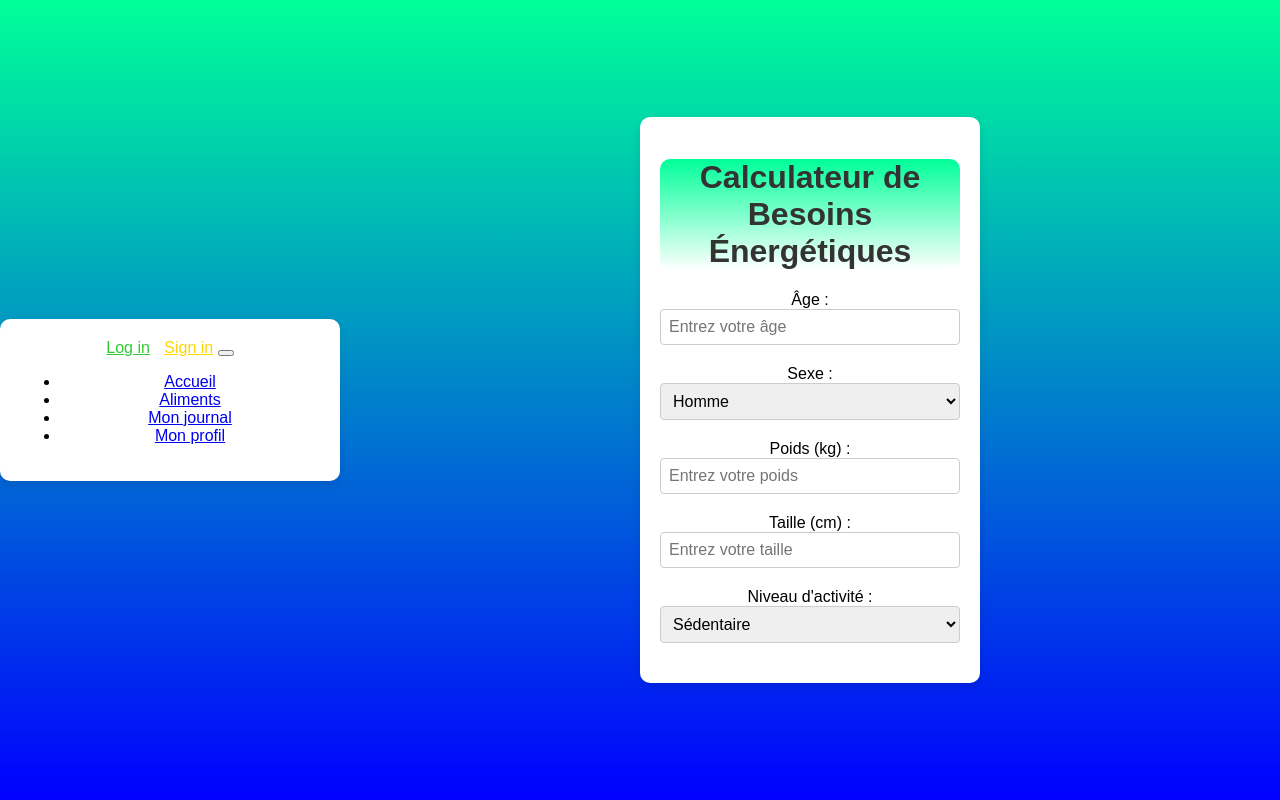
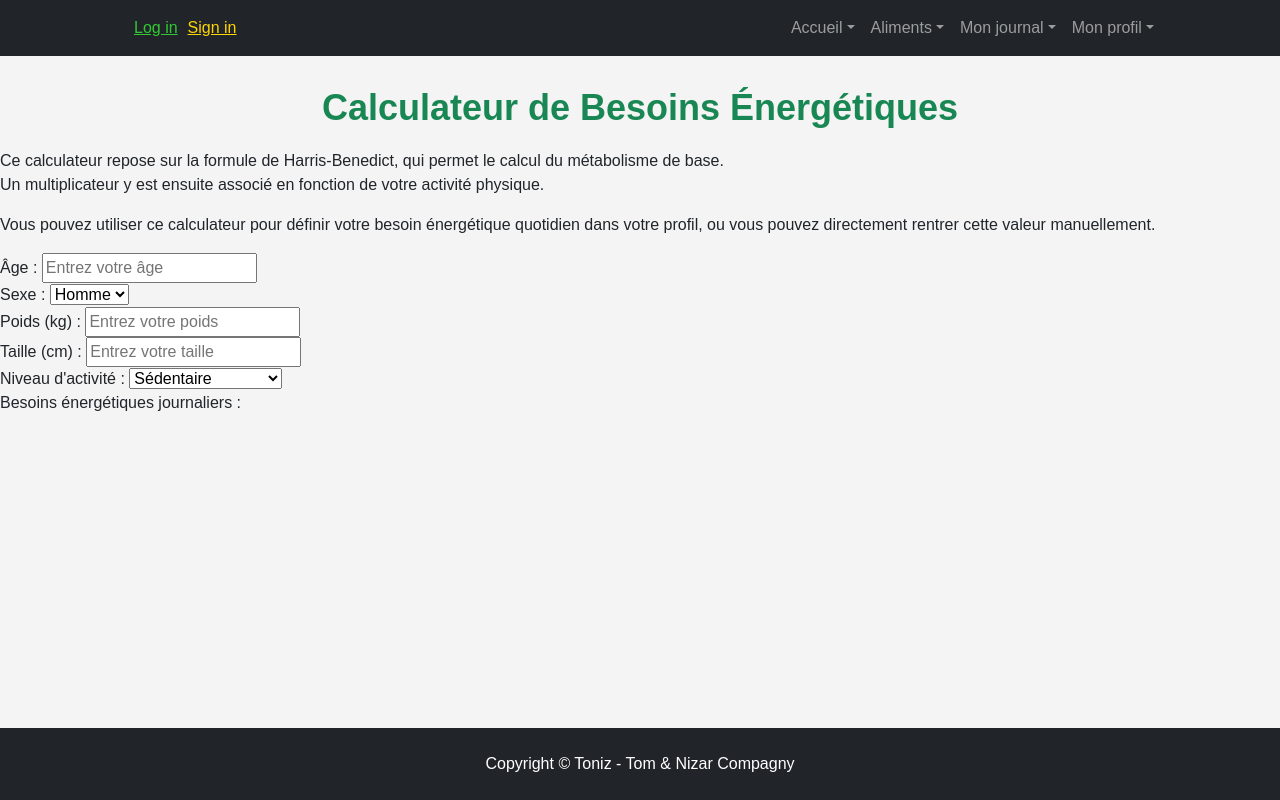
Before and after one commit to NizarMhaya/Toniz, a PHP site: page /Toniz/calculateur.php in a window 1280 px wide. Run offline with PHP 8.4, Linux system fonts and the light colour scheme; some libraries are stand-ins or nearby versions.

Commit message:
calculateur

```diff
--- a/frontend/CSS/styles_calculateur.css
+++ /dev/null
@@ -1,88 +0,0 @@
-body {
-    font-family: Arial, sans-serif;
-    display: flex;
-    justify-content: center;
-    align-items: center;
-    height: 100vh;
-    margin: 0;
-}
-
-.container {
-    text-align: center;
-    width: 300px;
-}
-
-.form-group {
-    margin-bottom: 15px;
-}
-
-#resultat {
-    font-weight: bold;
-    margin-top: 20px;
-}
-
-
-
-
-
-
-
-
-
-
-body {
-    font-family: Arial, sans-serif;
-    background-color: #f4f4f4;
-    margin: 0;
-    padding: 0;
-}
-
-.container {
-    max-width: 600px;
-    margin: 0 auto;
-    padding: 20px;
-    background-color: #fff;
-    border-radius: 10px;
-    box-shadow: 0 4px 8px rgba(0, 0, 0, 0.1);
-}
-
-h1 {
-    text-align: center;
-    color: #333;
-    background: linear-gradient(180deg, #00ff99, transparent);
-    border-radius: 10px;
-
-}
-
-.form-group {
-    margin-bottom: 20px;
-}
-
-input[type="number"],
-select {
-    width: 100%;
-    padding: 8px;
-    font-size: 16px;
-    border: 1px solid #ccc;
-    border-radius: 4px;
-    box-sizing: border-box;
-}
-
-#resultat {
-    text-align: center;
-    font-size: 25px;
-    font-weight: bold;
-    margin-top: 20px;
-    background: linear-gradient(1deg, #5691ff, transparent);
-    border-radius: 10px;
-}
-
-
-body {
-    font-family: Arial, sans-serif;
-    background: linear-gradient(to bottom, #00ff99, #0000ff);
-    /* Rouge à Bleu */
-    margin: 0;
-    padding: 0;
-    border-radius: 10px;
-}
--- a/frontend/JS/script_calculateur.js
+++ b/frontend/JS/script_calculateur.js
@@ -47,7 +47,7 @@
             }
 
             // Afficher le résultat
-            resultatDiv.textContent = `Besoins Énergétiques Journaliers : ${tdee.toFixed(2)} calories`;
+            resultatDiv.textContent = `${tdee.toFixed(2)} calories`;
         } else {
             // Si les champs ne sont pas tous remplis, afficher un message d'erreur
             resultatDiv.textContent = "Veuillez remplir tous les champs.";
--- a/frontend/aliments.php
+++ b/frontend/aliments.php
@@ -72,9 +72,6 @@
         echo _API_URL; ?>";
     </script>
     <script src="JS/script_aliments.js" defer></script>
-    <footer class="py-4 bg-dark">
-        <?php require_once('template_footer.php'); ?>
 
-    </footer>
 </body>
 </html>
--- a/frontend/calculateur.php
+++ b/frontend/calculateur.php
@@ -2,20 +2,19 @@
 <html>
 
 <head>
-    <meta charset="UTF-8">
-    <meta name="viewport" content="width=device-width, initial-scale=1.0">
-    <title>Calculateur de Besoins Énergétiques</title>
-    <link rel="stylesheet" href="CSS/styles_calculateur.css">
-    <link rel="icon" type="image/x-icon" href="assets/faviconV2.png" />
-    <?php require_once('template_menu.php'); ?>
-    <header class="bg-dark py-1">
-        <?php renderMenuToHTML('ajouter_favoris'); ?>
-    </header>
+    <?php require_once('template_settings.php'); ?>
 </head>
 
 <body>
-    <div class="container">
-        <h1>Calculateur de Besoins Énergétiques</h1>
+    <?php
+    require_once('template_menu.php');
+    renderMenuToHTML('calculateur');
+    ?>
+    <div class="container-calculateur">
+        <h1 class="my-custom-h1">Calculateur de Besoins Énergétiques</h1>
+        <p class=p-text>Ce calculateur repose sur la formule de Harris-Benedict, qui permet le calcul du métabolisme de base.<br>
+        Un multiplicateur y est ensuite associé en fonction de votre activité physique.</p>
+        <p class=p-text>Vous pouvez utiliser ce calculateur pour définir votre besoin énergétique quotidien dans votre profil, ou vous pouvez directement rentrer cette valeur manuellement.</p>
         <div class="form-group">
             <label for="age">Âge :</label>
             <input type="number" id="age" placeholder="Entrez votre âge">
@@ -45,8 +44,12 @@
                 <option value="extremement_actif">Extrêmement Actif</option>
             </select>
         </div>
-        <div id="resultat"></div>
+        <p class=p-text-left>Besoins énergétiques journaliers : <div id="resultat"></div></p>
     </div>
+    <footer class="py-4 bg-dark">
+        <?php require_once('template_footer.php'); ?>
+
+    </footer>
     <script src="JS/script_calculateur.js"></script>
 </body>
 
```
Also changed, not shown: frontend/css/styles.css (+56 -1 lines), 1 other file.
